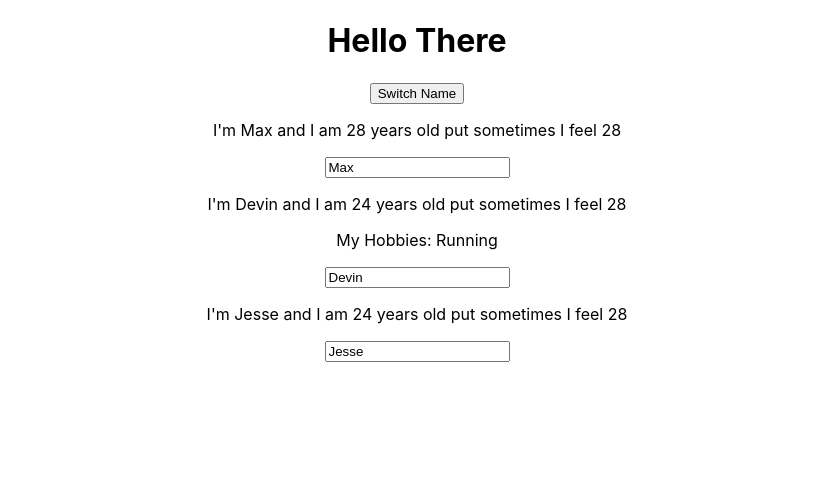
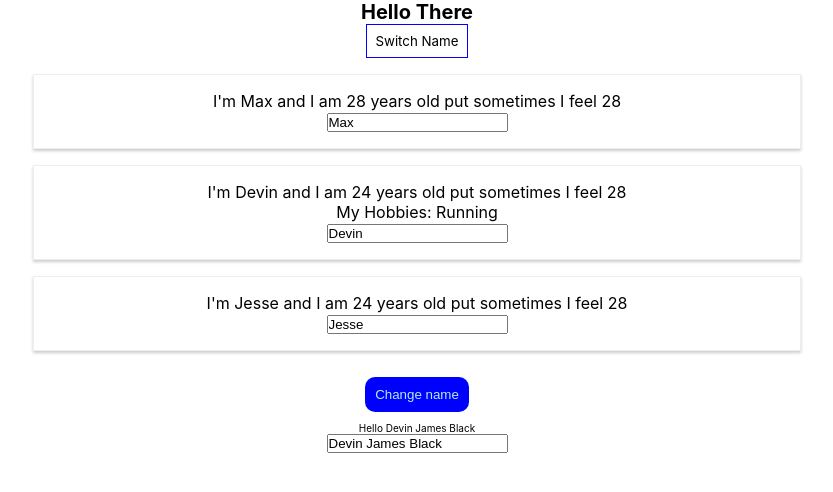
Before and after one commit to DevJBlack/React-complete-guide, a React (Create React App) app: page / in a window 1280 px wide. Shown: the top 492 px of the page, without its empty margins (223-1056 px from the left). Built offline with nearby package versions, Linux system fonts and the light colour scheme.

Commit message:
examples and props

```diff
--- a/package.json
+++ b/package.json
@@ -6,6 +6,7 @@
     "@testing-library/jest-dom": "^4.2.4",
     "@testing-library/react": "^9.3.2",
     "@testing-library/user-event": "^7.1.2",
+    "node-sass": "^4.13.1",
     "react": "^16.13.1",
     "react-dom": "^16.13.1",
     "react-scripts": "3.4.1"
--- a/src/App.css
+++ /dev/null
@@ -1,38 +0,0 @@
-.App {
-  text-align: center;
-}
-
-.App-logo {
-  height: 40vmin;
-  pointer-events: none;
-}
-
-@media (prefers-reduced-motion: no-preference) {
-  .App-logo {
-    animation: App-logo-spin infinite 20s linear;
-  }
-}
-
-.App-header {
-  background-color: #282c34;
-  min-height: 100vh;
-  display: flex;
-  flex-direction: column;
-  align-items: center;
-  justify-content: center;
-  font-size: calc(10px + 2vmin);
-  color: white;
-}
-
-.App-link {
-  color: #61dafb;
-}
-
-@keyframes App-logo-spin {
-  from {
-    transform: rotate(0deg);
-  }
-  to {
-    transform: rotate(360deg);
-  }
-}
--- a/src/App.js
+++ b/src/App.js
@@ -1,5 +1,6 @@
 import React, { useState } from 'react';
-import './App.css';
+import './sass/App.scss'
+import UserInput from './Components/UserInput'
 
 import Person from './Person/Person'
 
@@ -45,7 +46,7 @@ const App = () => {
   return (
     <div className="App">
       <h1>Hello There</h1>
-      <button onClick={() => switchNameHandler('Devin James Black') } >Switch Name</button>
+      <button className='btn btn-white' onClick={() => switchNameHandler('Devin James Black') } >Switch Name</button>
       <Person
         name={personState.persons[0].name}
         age={personState.persons[0].age} />
@@ -58,6 +59,8 @@ const App = () => {
       <Person
         name={personState.persons[2].name}
         age={personState.persons[2].age} />
+
+        <UserInput />
     </div>
   );
 }
--- /dev/null
+++ b/src/Components/UserInput.js
@@ -0,0 +1,41 @@
+import React, { useState } from 'react'
+import UserOutput from './UserOutput'
+
+const UserInput = () => {
+  const [names, setNames] = useState({
+   person: [
+      { name: 'Devin James Black' }
+    ]
+  });
+
+  const switchNameHandler = (newName) => {
+    return (
+      setNames({
+        person: [
+          { name: newName}
+        ]
+      })
+    )
+  }
+
+  const changeNameHandler = (e) => {
+    return (
+      setNames({
+        person: [
+          { name: e.target.value}
+        ]
+      })
+    )
+  }
+
+  return(
+    <div className="userInput">
+      <button onClick={() => switchNameHandler('I want to be a Developer')} className="btn btn-blue">Change name</button>
+      <UserOutput names={names.person[0].name}
+       changed={changeNameHandler}
+       click={switchNameHandler.bind(this, ', my name is Dev')} />
+    </div>
+  )
+}
+
+export default UserInput
--- /dev/null
+++ b/src/Components/UserOutput.js
@@ -0,0 +1,14 @@
+import React from 'react'
+
+const UserOutput = (props) => {
+  return(
+    <div className="userOutput">
+
+      <p onClick={props.click} > Hello {props.names}</p>
+      <input type="text" onChange={props.changed} value={props.names}/>
+
+    </div>
+  )
+}
+
+export default UserOutput
--- a/src/Person/Person.js
+++ b/src/Person/Person.js
@@ -5,7 +5,7 @@ const randomAge = Math.floor(Math.random() * 30)
 const Person = (props) => {
   return(
    <div className="person">
-      <p style={{cursor: 'pointer'}} onClick={props.click} >I'm {props.name} and I am {props.age} years old put sometimes I feel {randomAge} </p>
+      <p onClick={props.click} >I'm {props.name} and I am {props.age} years old put sometimes I feel {randomAge} </p>
       <p>{props.children}</p>
       <input type="text" onChange={props.changed} value={props.name} />
    </div>
--- /dev/null
+++ b/src/sass/App.scss
@@ -0,0 +1,3 @@
+@import "base/base";
+@import "layout/person";
+@import "layout/button";
--- /dev/null
+++ b/src/sass/base/_base.scss
@@ -0,0 +1,17 @@
+*,
+*::before,
+*::after {
+  margin: 0;
+  padding: 0;
+  box-sizing: inherit;
+}
+
+html {
+  box-sizing: border-box;
+  font-size: 62.5%; //This makes it so 1rem is exactly 10px. 16px is the browser default. so 10/16 = 62.5%
+}
+
+
+.App {
+  text-align: center;
+}
--- /dev/null
+++ b/src/sass/layout/button.scss
@@ -0,0 +1,20 @@
+.btn {
+
+  &-white {
+    background-color: #fff;
+    font-family: inherit;
+    border: 1px solid blue;
+    padding: .8rem;
+    cursor: pointer;
+  }
+
+  &-blue {
+    margin: 1rem;
+    background-color: blue;
+    color: paleturquoise;
+    padding: 1rem;
+    cursor: pointer;
+    border:none;
+    border-radius: 1rem;
+  }
+}
--- /dev/null
+++ b/src/sass/layout/person.scss
@@ -0,0 +1,13 @@
+.person{
+  width: 60%;
+  margin: 1.6rem auto;
+  border: 1px solid #eee;
+  box-shadow: 0 2px 3px #ccc;
+  padding: 1.6rem;
+  text-align: center;
+  font-size: 1.6rem;
+}
+
+p {
+  cursor: pointer;
+}
```
Also changed, not shown: 1 other file (tests, documents, lock files or other folders).
